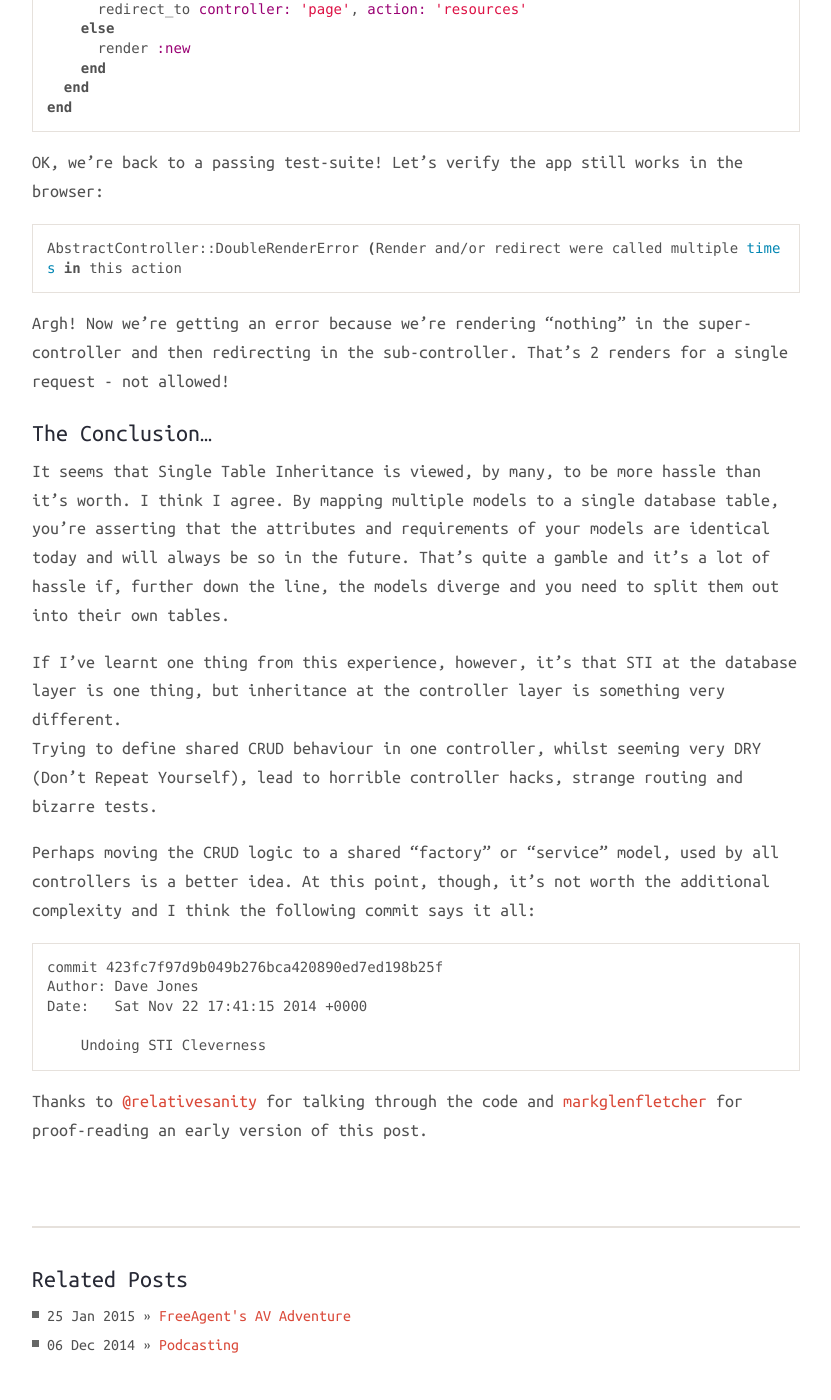
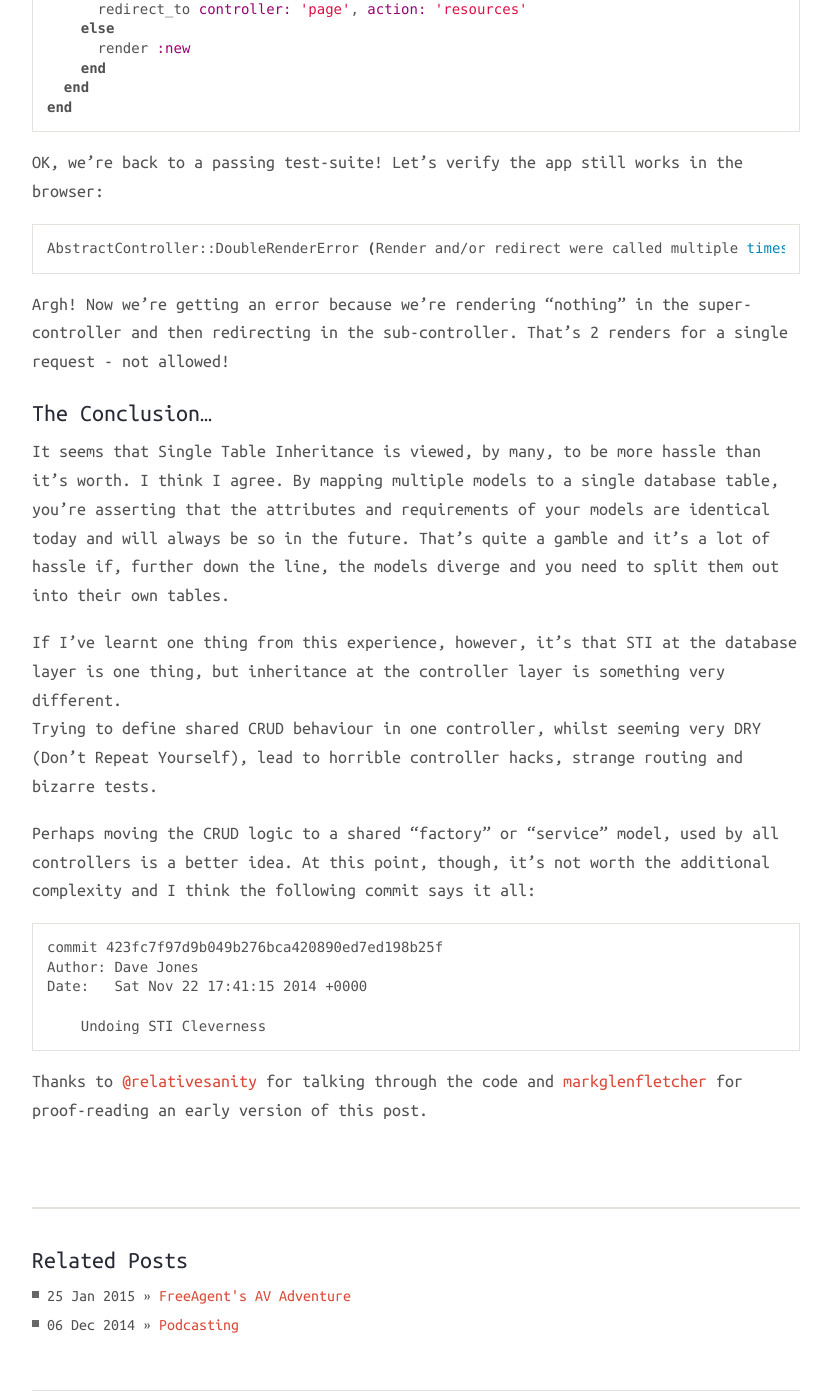
Before and after one commit to gayanvirajith/harmony, a Jekyll site: the page built from _posts/2014-12-28-rails-sti.markdown, in a window 1280 px wide and 1400 px high, scrolled down 5344 px. Shown: the whole window, without its empty margins (224-1055 px from the left). Built offline with Jekyll 4.4.1, drawn with Linux system fonts in a browser that asks for light colours; nearby versions of some CDN libraries.

Commit message:
Updating CSS for displaying images and code snippets

```diff
--- a/assets/css/_sass/partials/_syntax.scss
+++ b/assets/css/_sass/partials/_syntax.scss
@@ -58,3 +58,5 @@
 .highlight .vg { color: #008080 } /* Name.Variable.Global */
 .highlight .vi { color: #008080 } /* Name.Variable.Instance */
 .highlight .il { color: #009999 } /* Literal.Number.Integer.Long */
+ .highlight .lineno { color: #ccc; display:inline-block; padding: 0 5px; border-right:1px solid #ccc; }
+ .highlight pre code { display: block; white-space: pre; overflow-x: auto; word-wrap: normal; }
--- a/assets/css/main.scss
+++ b/assets/css/main.scss
@@ -135,6 +135,14 @@
   display: block;
   max-width: 100%;
   height: auto;
+}
+
+img.aligncenter {
+  max-width: 68.9%;
+  clear: both;
+  display: block;
+  margin-left: auto;
+  margin-right: auto;
 }
 
 
```
